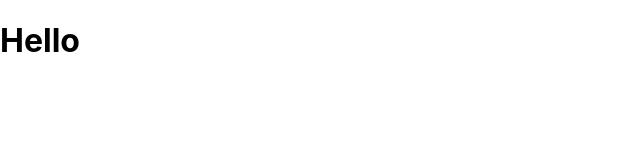
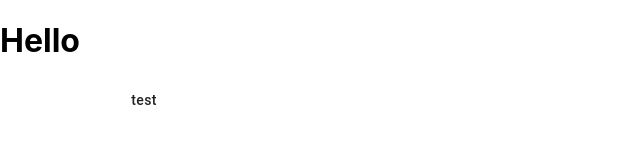
Before and after one commit to www-yotta/shaaaak, a React (Create React App) app: page / in a window 1280 px wide. Shown: the top 168 px of the page, without its empty margins (0-640 px from the left). Built offline with nearby package versions, Linux system fonts and the light colour scheme.

Commit message:
ボタンコンポーネントを追加

```diff
--- a/package.json
+++ b/package.json
@@ -64,5 +64,8 @@
     "@storybook/node-logger": "^6.2.9",
     "@storybook/preset-create-react-app": "^3.1.7",
     "@storybook/react": "^6.2.9"
+  },
+  "resolutions": {
+    "babel-loader": "8.1.0"
   }
 }
--- a/src/App.tsx
+++ b/src/App.tsx
@@ -1,13 +1,17 @@
 import React from "react";
 import { BrowserRouter as Router, Route } from "react-router-dom";
 import Top from "components/pages/Top";
+import { ThemeProvider } from "@material-ui/styles";
+import theme from "theme";
 
 const App = () => {
   return (
     <div className="App">
-      <Router>
-        <Route path="/" component={Top} />
-      </Router>
+      <ThemeProvider theme={theme}>
+        <Router>
+          <Route path="/" component={Top} />
+        </Router>
+      </ThemeProvider>
     </div>
   );
 };
--- a/src/components/atoms/Button.tsx
+++ b/src/components/atoms/Button.tsx
@@ -10,6 +10,8 @@ const useStyles = makeStyles((theme: Theme) =>
   createStyles({
     root: {
       textTransform: "none",
+      borderRadius: 5,
+      width: 288,
     },
   })
 );
--- a/src/components/pages/Top.tsx
+++ b/src/components/pages/Top.tsx
@@ -1,7 +1,13 @@
 import React, { memo } from "react";
+import { Button } from "components/atoms/Button";
 
 const Top = () => {
-  return <h1>Hello</h1>;
+  return (
+    <div>
+      <h1>Hello</h1>
+      <Button>test</Button>
+    </div>
+  );
 };
 
 export default memo(Top);
--- /dev/null
+++ b/src/theme.ts
@@ -0,0 +1,7 @@
+import { createMuiTheme } from "@material-ui/core/styles";
+
+const theme = createMuiTheme({
+  palette: {},
+});
+
+export default theme;
```
Also changed, not shown: 2 other files (tests, documents, lock files or other folders).
